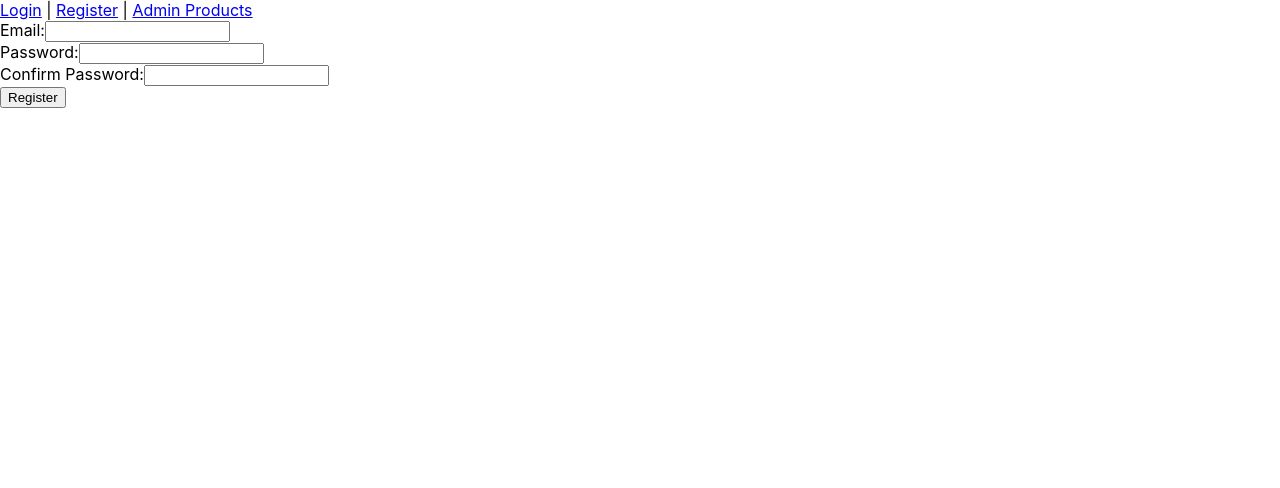
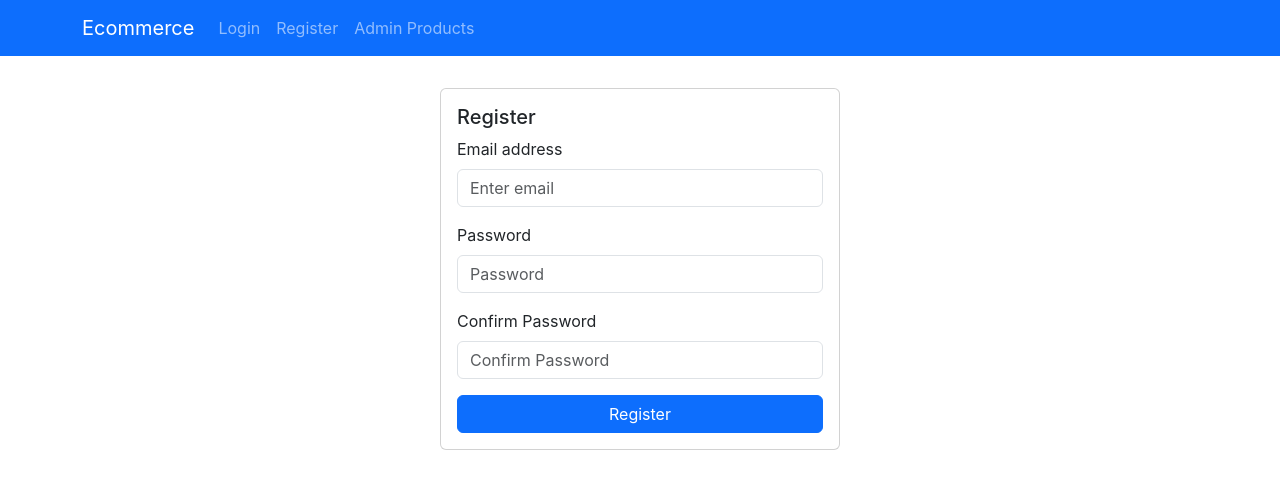
Before and after one commit to DanCasV27/Ecommerce-FE, a React (Create React App) app: page /register in a window 1280 px wide. Shown: the top 488 px of the page. Built offline with nearby package versions, Linux system fonts and the light colour scheme.

Commit message:
Adding styling to pages

```diff
--- a/package.json
+++ b/package.json
@@ -8,8 +8,10 @@
     "@testing-library/react": "^16.3.0",
     "@testing-library/user-event": "^13.5.0",
     "axios": "^1.10.0",
+    "bootstrap": "^5.3.7",
     "google": "^2.1.0",
     "react": "^19.1.0",
+    "react-bootstrap": "^2.10.10",
     "react-dom": "^19.1.0",
     "react-router-dom": "^7.6.3",
     "react-scripts": "5.0.1",
--- a/src/App.js
+++ b/src/App.js
@@ -1,5 +1,6 @@
 import React from 'react';
-import { BrowserRouter as Router, Route, Routes, Link } from 'react-router-dom';
+import { Container, Navbar, Nav } from 'react-bootstrap';
+import { BrowserRouter as Router, Routes, Route, Link } from 'react-router-dom';
 import Login from './pages/Login';
 import Register from './pages/Register';
 import AdminProducts from './pages/AdminProducts';
@@ -7,17 +8,27 @@ import AdminProducts from './pages/AdminProducts';
 function App() {
   return (
     <Router>
-      <nav>
-        <Link to="/login">Login</Link> |{' '}
-        <Link to="/register">Register</Link> |{' '}
-        <Link to="/admin/products">Admin Products</Link>
-      </nav>
+      <Navbar bg="primary" variant="dark" expand="lg" className="mb-4">
+        <Container>
+          <Navbar.Brand as={Link} to="/">Ecommerce</Navbar.Brand>
+          <Navbar.Toggle aria-controls="main-navbar-nav" />
+          <Navbar.Collapse id="main-navbar-nav">
+            <Nav className="me-auto">
+              <Nav.Link as={Link} to="/login">Login</Nav.Link>
+              <Nav.Link as={Link} to="/register">Register</Nav.Link>
+              <Nav.Link as={Link} to="/admin/products">Admin Products</Nav.Link>
+            </Nav>
+          </Navbar.Collapse>
+        </Container>
+      </Navbar>
+      <Container>
         <Routes>
           <Route path="/login" element={<Login />} />
           <Route path="/register" element={<Register />} />
           <Route path="/admin/products" element={<AdminProducts />} />
           <Route path="/" element={<h1>Welcome to My Ecommerce App</h1>} />
         </Routes>
+      </Container>
     </Router>
   );
 }
--- a/src/index.js
+++ b/src/index.js
@@ -1,4 +1,5 @@
 import React from 'react';
+import 'bootstrap/dist/css/bootstrap.min.css';
 import ReactDOM from 'react-dom/client';
 import './index.css';
 import App from './App';
--- a/src/pages/AdminProducts.js
+++ b/src/pages/AdminProducts.js
@@ -1,16 +1,25 @@
 import React, { useEffect, useState } from 'react';
+import { Table, Button, Container, Alert, Spinner } from 'react-bootstrap';
 
 const AdminProducts = () => {
   const [products, setProducts] = useState([]);
+  const [loading, setLoading] = useState(true);
+  const [error, setError] = useState('');
 
   useEffect(() => {
     const fetchProducts = async () => {
       try {
-                const response = await fetch('/api/products'); // Adjust the API endpoint as needed
+        setLoading(true);
+        setError('');
+        // Adjust API endpoint as needed for your backend
+        const response = await fetch('/api/products');
+        if (!response.ok) throw new Error('Failed to fetch products');
         const data = await response.json();
         setProducts(data);
-            } catch (error) {
-                console.error('Error fetching products:', error);
+      } catch (err) {
+        setError('Error fetching products');
+      } finally {
+        setLoading(false);
       }
     };
 
@@ -18,32 +27,44 @@ const AdminProducts = () => {
   }, []);
 
   return (
-        <div>
-            <h1>Admin Products</h1>
-            <table>
+    <Container>
+      <h1 className="mb-4">Admin Products</h1>
+      {error && <Alert variant="danger">{error}</Alert>}
+      {loading ? (
+        <div className="text-center my-4">
+          <Spinner animation="border" variant="primary" />
+        </div>
+      ) : (
+        <Table striped bordered hover responsive>
           <thead>
             <tr>
               <th>ID</th>
               <th>Name</th>
               <th>Price</th>
-                        <th>Actions</th>
+              <th style={{ minWidth: 120 }}>Actions</th>
             </tr>
           </thead>
           <tbody>
+            {products.length === 0 && (
+              <tr>
+                <td colSpan={4} className="text-center">No products found.</td>
+              </tr>
+            )}
             {products.map(product => (
-                        <tr key={product.id}>
-                            <td>{product.id}</td>
+              <tr key={product.id || product._id}>
+                <td>{product.id || product._id}</td>
                 <td>{product.name}</td>
                 <td>{product.price}</td>
                 <td>
-                                <button>Edit</button>
-                                <button>Delete</button>
+                  <Button variant="warning" size="sm" className="me-2">Edit</Button>
+                  <Button variant="danger" size="sm">Delete</Button>
                 </td>
               </tr>
             ))}
           </tbody>
-            </table>
-        </div>
+        </Table>
+      )}
+    </Container>
   );
 };
 
--- a/src/pages/Login.js
+++ b/src/pages/Login.js
@@ -1,44 +1,49 @@
 import React, { useState } from 'react';
+import { Form, Button, Card, Alert } from 'react-bootstrap';
 
-const Login = () => {
+export default function Login() {
   const [email, setEmail] = useState('');
   const [password, setPassword] = useState('');
+  const [error, setError] = useState('');
 
   const handleSubmit = (e) => {
     e.preventDefault();
-        // Handle login logic here
-        console.log('Email:', email);
-        console.log('Password:', password);
+    // Add your login logic here
+    setError(''); // clear errors before login attempt
+    // Example: call your API and set error if login fails
   };
 
   return (
-        <div className="login-container">
-            <h2>Login</h2>
-            <form onSubmit={handleSubmit}>
-                <div>
-                    <label htmlFor="email">Email:</label>
-                    <input
+    <Card style={{ maxWidth: 400, margin: "0 auto" }}>
+      <Card.Body>
+        <Card.Title>Login</Card.Title>
+        {error && <Alert variant="danger">{error}</Alert>}
+        <Form onSubmit={handleSubmit}>
+          <Form.Group className="mb-3" controlId="loginEmail">
+            <Form.Label>Email address</Form.Label>
+            <Form.Control
               type="email"
-                        id="email"
+              placeholder="Enter email"
               value={email}
-                        onChange={(e) => setEmail(e.target.value)}
+              onChange={e => setEmail(e.target.value)}
               required
             />
-                </div>
-                <div>
-                    <label htmlFor="password">Password:</label>
-                    <input
+          </Form.Group>
+          <Form.Group className="mb-3" controlId="loginPassword">
+            <Form.Label>Password</Form.Label>
+            <Form.Control
               type="password"
-                        id="password"
+              placeholder="Password"
               value={password}
-                        onChange={(e) => setPassword(e.target.value)}
+              onChange={e => setPassword(e.target.value)}
               required
             />
-                </div>
-                <button type="submit">Login</button>
-            </form>
-        </div>
+          </Form.Group>
+          <Button variant="primary" type="submit" className="w-100">
+            Login
+          </Button>
+        </Form>
+      </Card.Body>
+    </Card>
   );
-};
-
-export default Login;
+}
--- a/src/pages/Register.js
+++ b/src/pages/Register.js
@@ -1,52 +1,68 @@
 import React, { useState } from 'react';
+import { Form, Button, Card, Alert } from 'react-bootstrap';
 
 const Register = () => {
   const [email, setEmail] = useState('');
   const [password, setPassword] = useState('');
   const [confirmPassword, setConfirmPassword] = useState('');
+  const [error, setError] = useState('');
+  const [success, setSuccess] = useState('');
 
   const handleSubmit = (e) => {
     e.preventDefault();
+    setError('');
+    setSuccess('');
     if (password !== confirmPassword) {
-            alert("Passwords do not match!");
+      setError("Passwords do not match!");
       return;
     }
     // Handle registration logic here
-        alert("Registration successful!");
+    setSuccess("Registration successful!");
   };
 
   return (
-        <form onSubmit={handleSubmit}>
-            <div>
-                <label>Email:</label>
-                <input
+    <Card style={{ maxWidth: 400, margin: "2rem auto" }}>
+      <Card.Body>
+        <Card.Title>Register</Card.Title>
+        {error && <Alert variant="danger">{error}</Alert>}
+        {success && <Alert variant="success">{success}</Alert>}
+        <Form onSubmit={handleSubmit}>
+          <Form.Group className="mb-3" controlId="registerEmail">
+            <Form.Label>Email address</Form.Label>
+            <Form.Control
               type="email"
+              placeholder="Enter email"
               value={email}
-                    onChange={(e) => setEmail(e.target.value)}
+              onChange={e => setEmail(e.target.value)}
               required
             />
-            </div>
-            <div>
-                <label>Password:</label>
-                <input
+          </Form.Group>
+          <Form.Group className="mb-3" controlId="registerPassword">
+            <Form.Label>Password</Form.Label>
+            <Form.Control
               type="password"
+              placeholder="Password"
               value={password}
-                    onChange={(e) => setPassword(e.target.value)}
+              onChange={e => setPassword(e.target.value)}
               required
             />
-            </div>
-            <div>
-                <label>Confirm Password:</label>
-                <input
+          </Form.Group>
+          <Form.Group className="mb-3" controlId="registerConfirmPassword">
+            <Form.Label>Confirm Password</Form.Label>
+            <Form.Control
               type="password"
+              placeholder="Confirm Password"
               value={confirmPassword}
-                    onChange={(e) => setConfirmPassword(e.target.value)}
+              onChange={e => setConfirmPassword(e.target.value)}
               required
             />
-            </div>
-
-            <button type="submit">Register</button>
-        </form>
+          </Form.Group>
+          <Button variant="primary" type="submit" className="w-100">
+            Register
+          </Button>
+        </Form>
+      </Card.Body>
+    </Card>
   );
 };
 
```
Also changed, not shown: 1 other file (tests, documents, lock files or other folders). Lines whose indentation alone changed are shown as unchanged.
